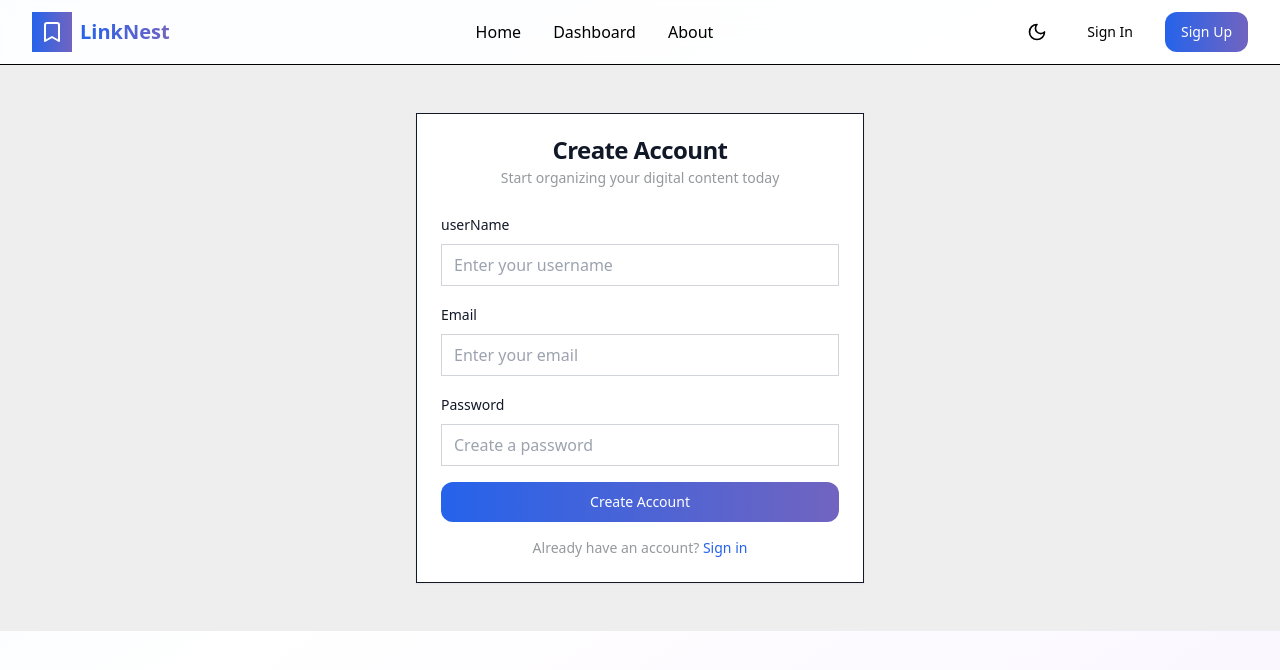
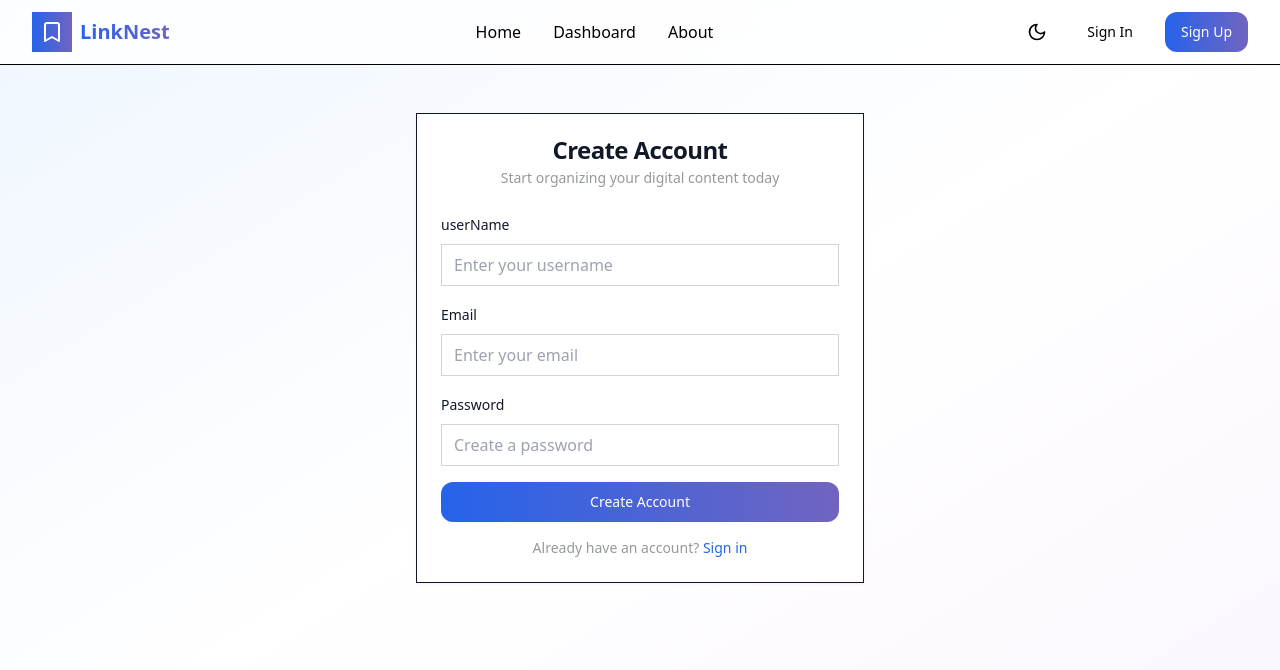
Before and after one commit to ayushsoni02/LinkNest, a React (Vite) app in the folder MindVault-FE/: page /signup in a window 1280 px wide. Shown: the top 670 px of the page. Built offline with nearby package versions, Linux system fonts and the light colour scheme; no server answers.

Commit message:
fix(UI): Issue #22 Dark Mode Background Not Fully Applied on Auth Pages
In Signin and Signup page:
- Remove solid background color
- Add dark background gradiant color
- Remove duplicate text-color code

```diff
--- a/MindVault-FE/src/Pages/Signin.tsx
+++ b/MindVault-FE/src/Pages/Signin.tsx
@@ -35,9 +35,9 @@ const SignIn = () => {
           navigate("/Dashboard")
      }
   return (
-    <div className="bg-gray-100 dark:bg-gray-900 text-black dark:text-white min-h-screen bg-gradient-to-br from-blue-50 via-white to-purple-50">
+    <div className="min-h-screen bg-gradient-to-br from-blue-50 via-white to-purple-50 dark:bg-gradient-to-br dark:from-gray-800 dark:via-gray-900 dark:to-gray-800">
       <Navigation />
-      <div className="dark:bg-gray-900 text-black dark:text-white flex items-center justify-center px-4 py-12">
+      <div className="text-black dark:text-white flex items-center justify-center px-4 py-12">
         <Card className=" w-full max-w-md">
           <CardHeader className="text-center">
             <CardTitle className="text-2xl font-bold">Welcome Back</CardTitle>
--- a/MindVault-FE/src/Pages/Signup.tsx
+++ b/MindVault-FE/src/Pages/Signup.tsx
@@ -36,9 +36,9 @@ const SignUp = () => {
     }
 
   return (
-    <div className="bg-gray-100 dark:bg-gray-900 text-black dark:text-white min-h-screen bg-gradient-to-br from-blue-50 via-white to-purple-50">
+    <div className="min-h-screen bg-gradient-to-br from-blue-50 via-white to-purple-50 dark:bg-gradient-to-br dark:from-gray-800 dark:via-gray-900 dark:to-gray-800">
       <Navigation />
-      <div className="bg-gray-100 dark:bg-gray-900 text-black dark:text-white flex items-center justify-center px-4 py-12">
+      <div className="text-black dark:text-white flex items-center justify-center px-4 py-12">
         <Card className="w-full max-w-md">
           <CardHeader className="text-center">
             <CardTitle className="text-2xl font-bold">Create Account</CardTitle>
```
